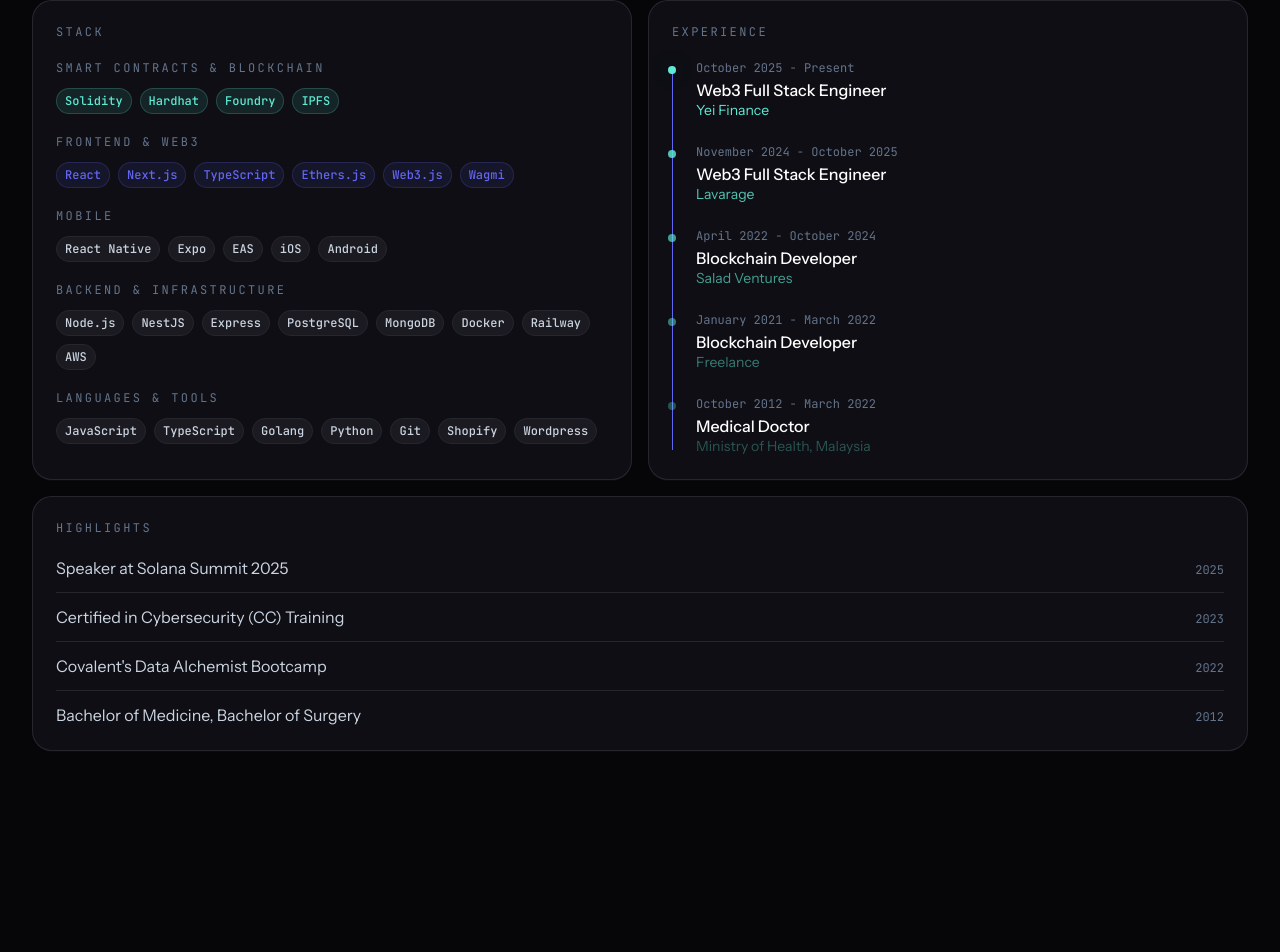
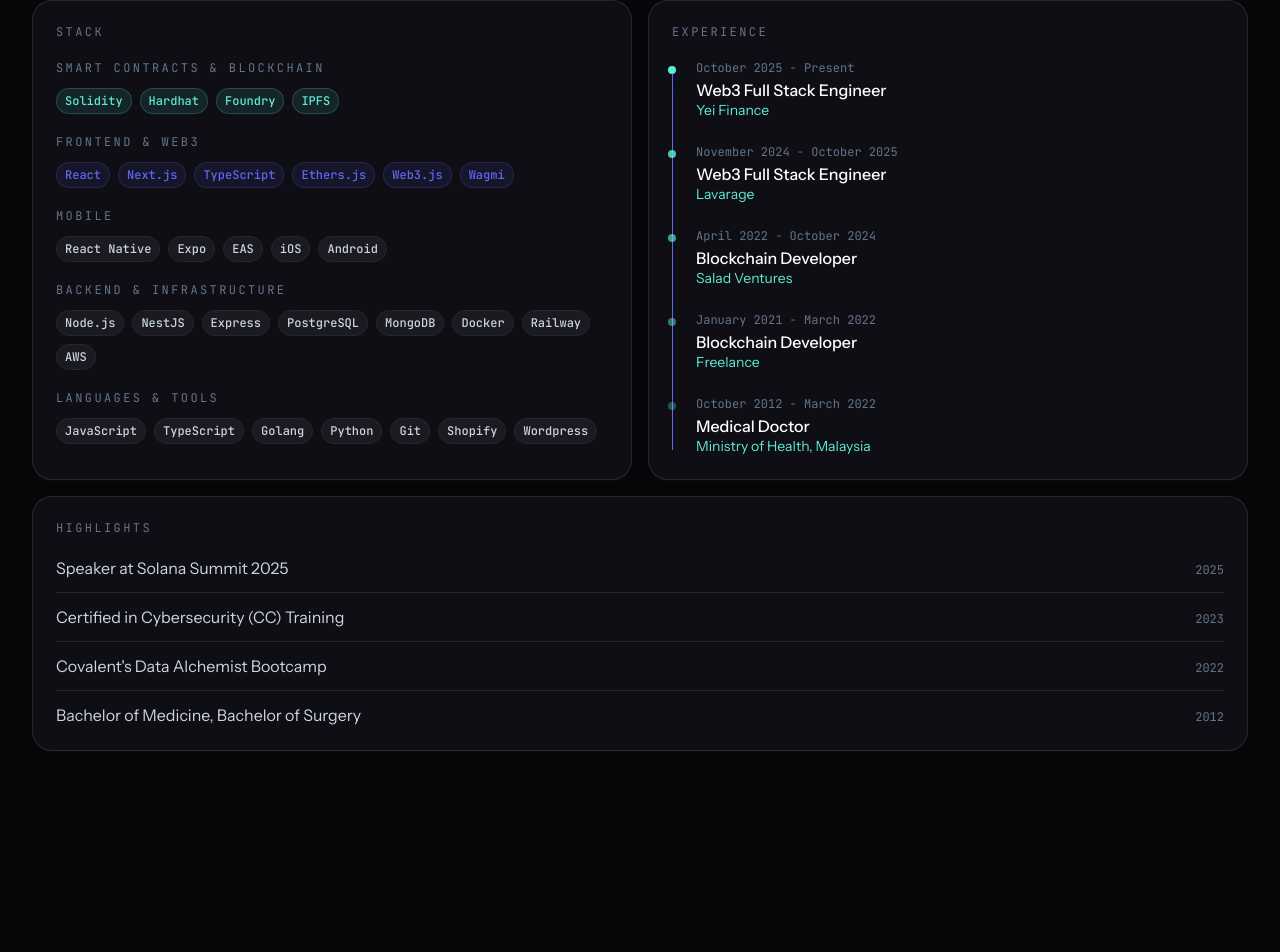
Before and after one commit to trishateh/portfolio-next, a Next.js app: page / in a window 1280 px wide. Shown: the part 1575-2527 px from the top of the page. Built offline with nearby package versions, Linux system fonts and the light colour scheme.

Commit message:
fix: keep timeline company names at full brightness
Only the node dims with age; the teal company text was fading too.

```diff
--- a/src/app/components/ui/Timeline.tsx
+++ b/src/app/components/ui/Timeline.tsx
@@ -32,9 +32,8 @@
 
       <div className="space-y-6">
         {items.map((item, index) => {
-          // Latest role is brightest; older roles fade. Opacity lives on the
-          // node and company text, not the wrapper, since framer animates the
-          // wrapper's opacity for the reveal.
+          // Latest role is brightest; older nodes fade. Opacity lives on the
+          // node, not the wrapper, since framer animates the wrapper's opacity.
           const dim = Math.max(0.3, 1 - index * 0.17);
           return (
             <motion.div key={index} variants={fadeUp} className="relative">
@@ -52,7 +51,7 @@
               <h3 className="text-white font-medium leading-tight">
                 {item.title}
               </h3>
-              <p className="text-sm text-brand-accent" style={{ opacity: dim }}>
+              <p className="text-sm text-brand-accent">
                 {item.company}
               </p>
             </motion.div>
```
